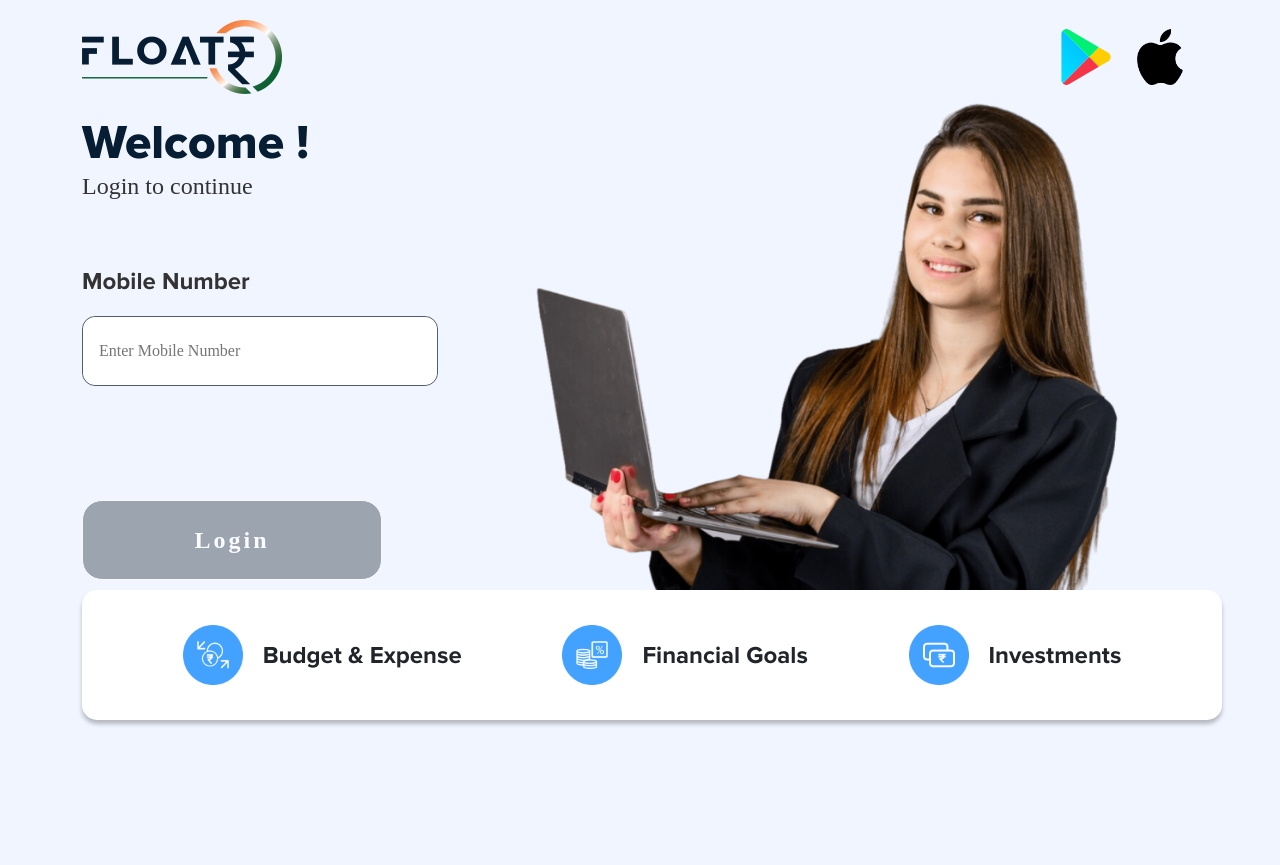
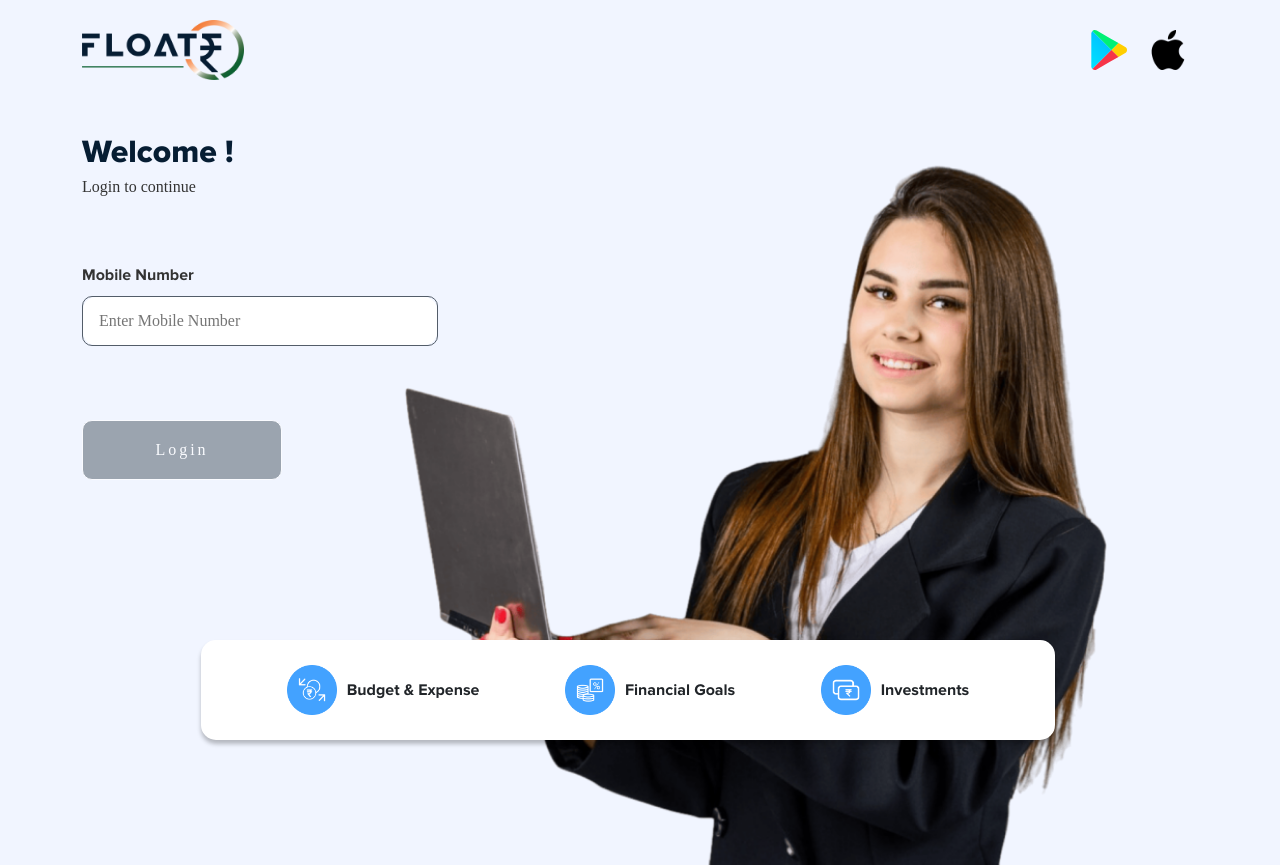
Before and after one commit to Sumit2406/floatrweb, a React (Create React App) app: page / in a window 1280 px wide. Before the commit the page ends 800 px from the top, so only its background shows below. Built offline with nearby package versions, Linux system fonts and the light colour scheme; a web font is replaced by a local one.

Commit message:
CSS fonts changes done

```diff
--- a/src/components/Button.js
+++ b/src/components/Button.js
@@ -7,24 +7,24 @@ export default function Button({btnLabel,rectangualar,btnClick,disable}) {
     style={rectangualar==="true" ? ({
       backgroundColor: disable ? '#43A2FF' : '#6E7985',
       color: disable ? 'rgba(255, 255, 255, 0.60)': '#FFFFFF',
-      fontSize: '24px',
-      width: '300px',
+      fontSize: '1em',
+      width: '200px',
       letterSpacing:'3px',
-      height: '80px',
+      height: '60px',
       lineHeight: '22px',
-      borderRadius: '20px',
-      fontWeight: '700'
+      borderRadius: '10px',
+
     })
  : ({
   backgroundColor: disable ? '#43A2FF' :'#6E7985',
   color : disable? 'rgba(255, 255, 255, 0.60)' : '#FFFFFF',
-  fontSize: '24px',
-  width: '300px',
+  fontSize: '1em',
+  width: '200px',
   letterSpacing:'3px',
-  height: '80px',
+  height: '60px',
   lineHeight: '22px',
-  borderRadius: '20px',
-  fontWeight: '700'
+  borderRadius: '10px',
+
 
 })}
       onClick={btnClick}
--- a/src/screens/LoginPage.js
+++ b/src/screens/LoginPage.js
@@ -50,7 +50,8 @@ handleInputChange={handleInputChange}
       <img src={imageWithLaptop} alt="imageWithLaptop" /></div>
       </div>
     </div>
-          <div className='login-bottom-content'>
+          <div className='login-bottom-content row'>
+            <div className="col-8 bottom-block">
         <div className='bottom-icons'>
          <div className='bottomImageIcon'><img src={group1} alt="group1" /></div>
          <span> Budget & Expense</span></div>
@@ -60,6 +61,7 @@ handleInputChange={handleInputChange}
         <div className='bottom-icons'>
         <div className='bottomImageIcon'><img src={group3} alt="group3" /></div>
         <span>Investments </span></div>
+        </div>
       </div></div>
   )
 }
--- a/src/scss/App.scss
+++ b/src/scss/App.scss
@@ -12,6 +12,7 @@ body {
   padding: 0;
   font-family: "ProximaRegular";
   background-color: #F1F5FF;
+  font-size: 1em;
 }
 
 img {
@@ -201,39 +202,42 @@ img {
 // LoginPage Componet
 
 .logobanner {
-  height: 609px;
+  height: 735px;
   position: absolute;
   right: 40px;
-  top: -40px;
+  top: 0px;
 }
 .pgtitle{
-  font-size: 48px;
-  line-height: 58px;
-  // font-weight: 800px;
+  font-size: 2em;
+  line-height: 46px;
+
   font-family: "ProximaExtraBold";
   margin: 0;
   color: #061d33;
 }
 .pgsubtitle {
-  font-size: 24px;
-  line-height: 29px;
-  // font-weight: 400;
+  font-size: 1em;
+  line-height: 22px;
   font-family: "ProximaRegular";
   color: #333333;
 }
 
 .login-bottom-content {
-  background: #FFF;
-  box-shadow: 0px 4px 4px 0px rgba(0, 0, 0, 0.25);
-  width: 1140px;
-  height: 130px;
   position: fixed;
-  bottom: 80px;
-  margin: 0 auto;
-  border-radius: 15px;
-  display: flex;
-  align-items: center;
-  justify-content: space-evenly;
+  bottom: 60px;
+  left: 0px;
+  width: 100%;
+}
+
+.bottom-block{
+margin: 0 auto;
+display: flex;
+align-items: center;
+justify-content: space-evenly;
+background: #FFF;
+box-shadow: 0px 4px 4px 0px rgba(0, 0, 0, 0.25);
+padding: 25px 0px;
+border-radius: 15px;
 }
 
 .bottom-icons
@@ -244,14 +248,13 @@ img {
 }
 
 .bottom-icons span {
-  padding-left: 20px;
-  font-size: 24px;
-  line-height: 29px;
-  // font-weight: 600;
+  padding-left: 10px;
+  font-size: 1em;
+  line-height: 22px;
   font-family: "ProximaBold";
 }
 .bottomImageIcon{
-  height: 60px;
-  width: 60px;
+  height: 50px;
+  width: 50px;
   display: block;
 }
--- a/src/scss/Header.scss
+++ b/src/scss/Header.scss
@@ -1,11 +1,11 @@
 
 .header {
     padding-top: 20px;
-    padding-bottom: 20px;
+    padding-bottom: 50px;
   }
 
   #logo{
-      height: 74px;
+      height: 60px;
       width: auto;
   }
 
@@ -20,7 +20,7 @@
       }
 
       #brand-icon img{
-        height: 56px;
+        height: 40px;
         width: auto;
         cursor: pointer;
         margin: 0 10px;
--- a/src/scss/components.scss
+++ b/src/scss/components.scss
@@ -6,22 +6,25 @@
 }
 .txtinputblock label {
     color: #333;
-    font-size: 24px;
-    line-height: 29px;
+    font-size: 1em;
+    line-height: 22px;
     text-align: left;
     display: flex;
     font-family: "ProximaBold";
-    margin-bottom: 20px;
+    margin-bottom: 10px;
 }
 .txtinputblock .textinput {
     border: 1px solid #535d69;
-    height: 70px;
+    height: 50px;
     display: flex;
     background: transparent;
-    border-radius: 13px;
+    border-radius: 10px;
     overflow: hidden;
     text-align: left;
-
+    font-family: "ProximaRegular";
+}
+.textinputblock .textinput::placeholder {
+  font-family: "ProximaRegular";
 }
 .txtinputblock .textinput_prefix, .textinput_suffix {
     background: #EEE;
@@ -42,23 +45,25 @@
     width: 100%;
     justify-content: flex-end;
     color: #F00;
-    font-size: 13px;
-    line-height: 15px;
+    font-size: 14px;
+    line-height: 16px;
     margin: 0;
+    font-family: 'Proxima-Regular';
 }
 .txtinputblock .infomessage {
     display: inline-flex;
     width: 100%;
     justify-content: flex-start;
     color: #00F;
-    font-size: 13px;
-    line-height: 15px;
+    font-size: 14px;
+    line-height: 16px;
     margin: 0;
     margin-top: 5px;
+    font-family: 'Proxima-Regular';
 }
 
 .inputwithlbl{
-  padding: 50px 0 90px;
+  padding: 50px 0px;
 }
 
 .input-demo__prefix,
```
